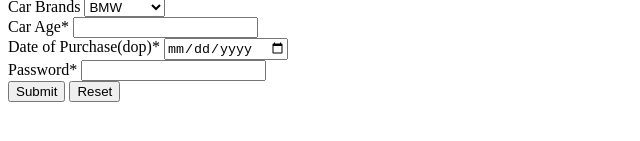
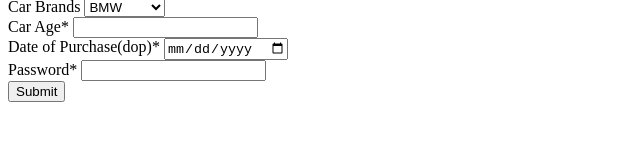
Before and after one commit to acciojob/car-insurance-form-MHGOWTHAM, a website: page main.html in a window 1280 px wide. Shown: the part 123-264 px from the top of the page, without its empty margins (0-640 px from the left). Drawn offline with Linux system fonts and the light colour scheme.

Commit message:
created a submission

```diff
--- a/main.html
+++ b/main.html
@@ -47,7 +47,7 @@
         </div>
         <div>
             <input type="submit" value="Submit">
-            <input type="reset" value="Reset">
+
         </div>
     </form>
 	<!-- the entire body must be written by student -->
```
